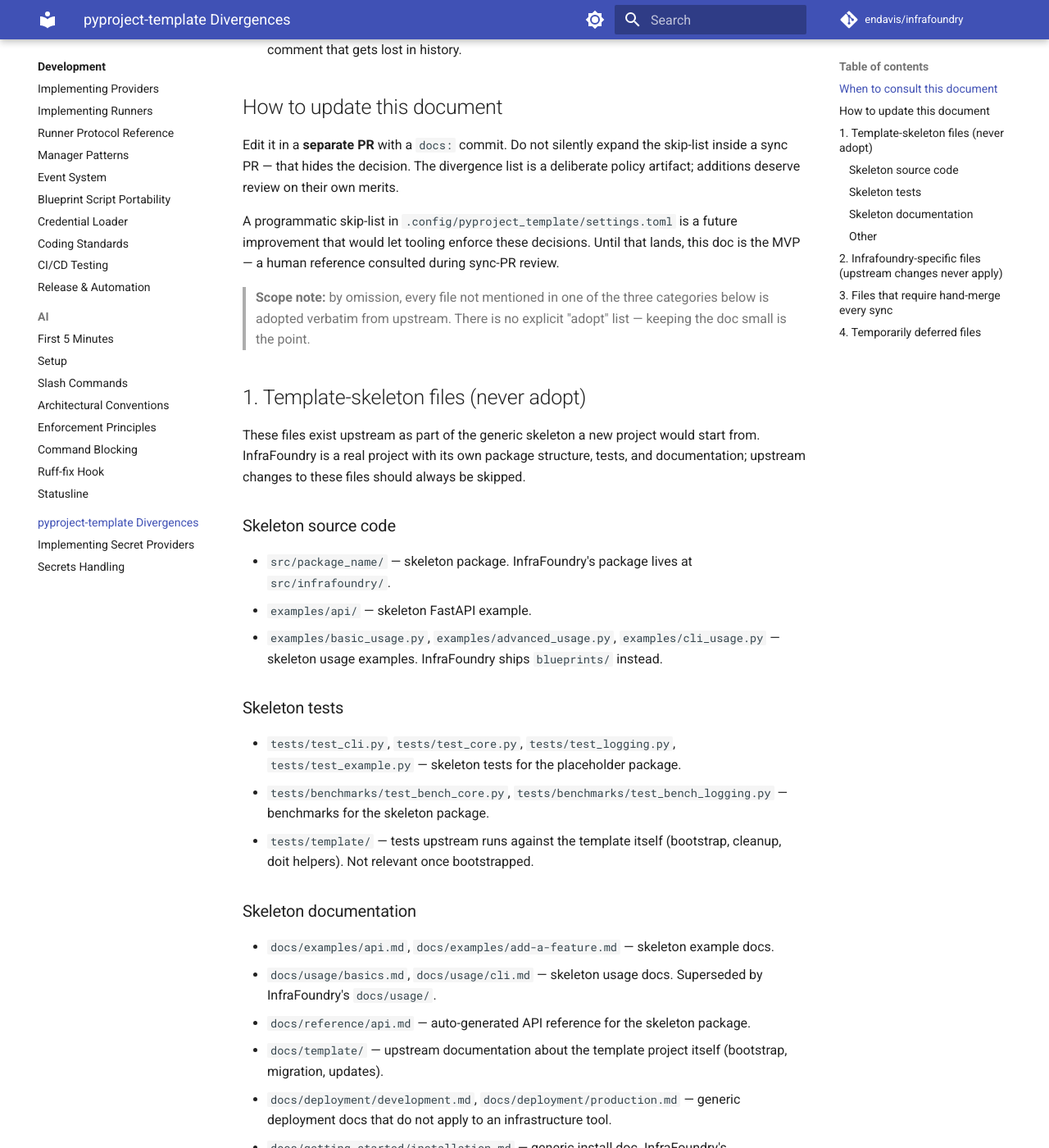
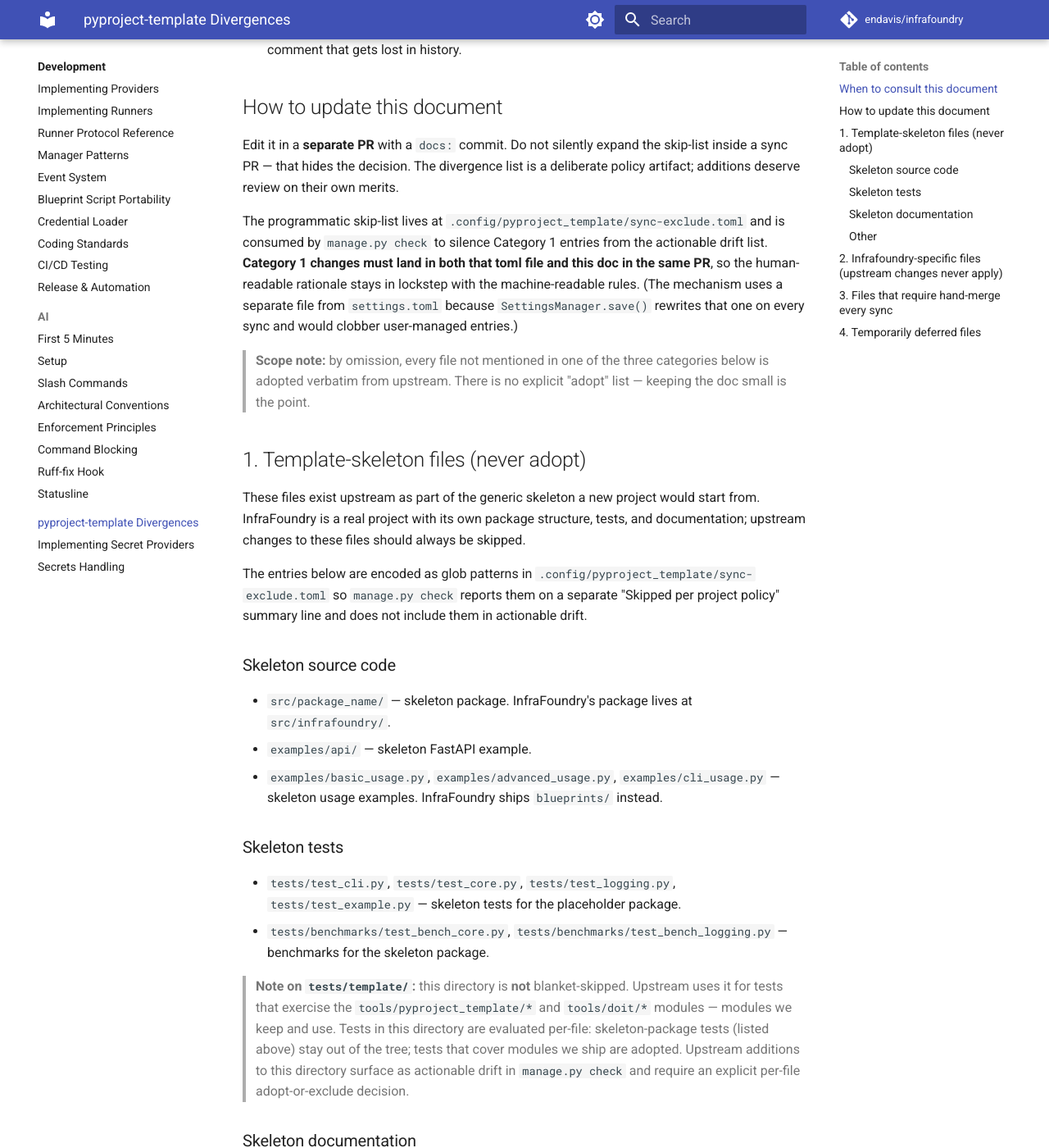
Before and after one commit to endavis/infrafoundry, an MkDocs documentation site: the page built from docs/development/pyproject-template-divergences.md, in a window 1280 px wide and 1400 px high, scrolled down 458 px. Shown: the whole window at 82% size. Built offline with MkDocs 1.6.1 and Material for MkDocs 9.7.7, drawn with Linux system fonts in a browser that asks for light colours; comment, search, counter and statistics services are not loaded.

Commit message:
docs: update divergences doc for sync-exclude mechanism (merges PR #827, addresses #823)
The "future improvement" mentioned in the How-to-update section now
exists at .config/pyproject_template/sync-exclude.toml (introduced
in PR #826). Update the doc to reference the mechanism and require
Category 1 changes to land in both files within the same PR.

Also fix the `tests/template/` entry under Skeleton tests: the
directory is NOT blanket-skipped. We actively keep tests from it
that cover modules we ship (e.g., tools/pyproject_template/*,
tools/doit/*). Replace the blanket line with a per-file policy note.

Addresses #823

Co-authored-by: Claude Opus 4.7 (1M context) <noreply@anthropic.com>

```diff
--- a/docs/development/pyproject-template-divergences.md
+++ b/docs/development/pyproject-template-divergences.md
@@ -19,9 +19,14 @@ Edit it in a **separate PR** with a `docs:` commit. Do not silently expand the
 skip-list inside a sync PR — that hides the decision. The divergence list is a
 deliberate policy artifact; additions deserve review on their own merits.
 
-A programmatic skip-list in `.config/pyproject_template/settings.toml` is a
-future improvement that would let tooling enforce these decisions. Until that
-lands, this doc is the MVP — a human reference consulted during sync-PR review.
+The programmatic skip-list lives at
+`.config/pyproject_template/sync-exclude.toml` and is consumed by
+`manage.py check` to silence Category 1 entries from the actionable drift
+list. **Category 1 changes must land in both that toml file and this doc in
+the same PR**, so the human-readable rationale stays in lockstep with the
+machine-readable rules. (The mechanism uses a separate file from
+`settings.toml` because `SettingsManager.save()` rewrites that one on every
+sync and would clobber user-managed entries.)
 
 > **Scope note:** by omission, every file not mentioned in one of the three
 > categories below is adopted verbatim from upstream. There is no explicit
@@ -33,6 +38,11 @@ These files exist upstream as part of the generic skeleton a new project would
 start from. InfraFoundry is a real project with its own package structure,
 tests, and documentation; upstream changes to these files should always be
 skipped.
+
+The entries below are encoded as glob patterns in
+`.config/pyproject_template/sync-exclude.toml` so `manage.py check` reports
+them on a separate "Skipped per project policy" summary line and does not
+include them in actionable drift.
 
 ### Skeleton source code
 - `src/package_name/` — skeleton package. InfraFoundry's package lives at
@@ -48,8 +58,15 @@ skipped.
 - `tests/benchmarks/test_bench_core.py`,
   `tests/benchmarks/test_bench_logging.py` — benchmarks for the skeleton
   package.
-- `tests/template/` — tests upstream runs against the template itself (bootstrap,
-  cleanup, doit helpers). Not relevant once bootstrapped.
+
+> **Note on `tests/template/`:** this directory is **not** blanket-skipped.
+> Upstream uses it for tests that exercise the `tools/pyproject_template/*`
+> and `tools/doit/*` modules — modules we keep and use. Tests in this
+> directory are evaluated per-file: skeleton-package tests (listed above)
+> stay out of the tree; tests that cover modules we ship are adopted.
+> Upstream additions to this directory surface as actionable drift in
+> `manage.py check` and require an explicit per-file adopt-or-exclude
+> decision.
 
 ### Skeleton documentation
 - `docs/examples/api.md`, `docs/examples/add-a-feature.md` — skeleton example
```
